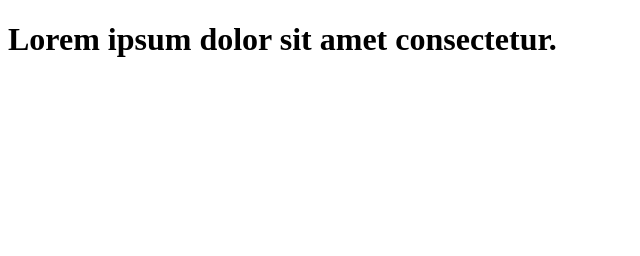
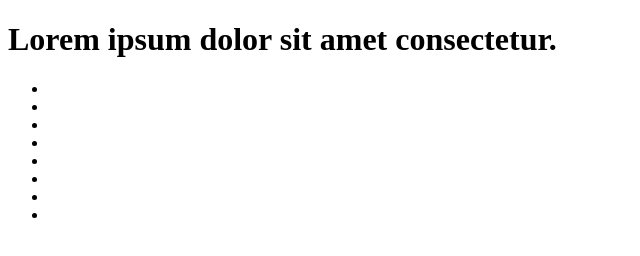
Before and after one commit to ladiwalparth/learn-git, a plain HTML site: page index.html in a window 1280 px wide. Shown: the full height of the page, 0-640 px from the left. Drawn offline with Linux system fonts and the light colour scheme.

Commit message:
add changes to the index file

```diff
--- a/index.html
+++ b/index.html
@@ -7,5 +7,15 @@
 </head>
 <body>
     <h1>Lorem ipsum dolor sit amet consectetur.</h1>
+    <ul>
+        <li></li>
+        <li></li>
+        <li></li>
+        <li></li>
+        <li></li>
+        <li></li>
+        <li></li>
+        <li></li>
+    </ul>
 </body>
 </html>
```
